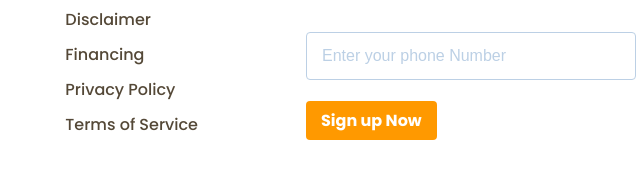
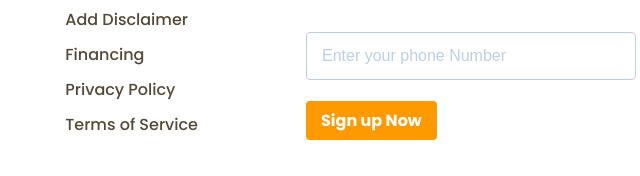
Before and after one commit to Sergey11235/Productly, a plain HTML site: page index.html in a window 1280 px wide. Shown: the part 5116-5292 px from the top of the page, 556-1196 px from the left. Drawn offline with nearby package versions, Linux system fonts and the light colour scheme.

Commit message:
chenge index.html

```diff
--- a/index.html
+++ b/index.html
@@ -384,7 +384,7 @@
           <ul class="footer__list">
             <li class="footer__menu-item">
               <a class="footer__menu-link" href="">
-                Disclaimer
+                Add Disclaimer
               </a>
             </li>
             <li class="footer__menu-item">
```
